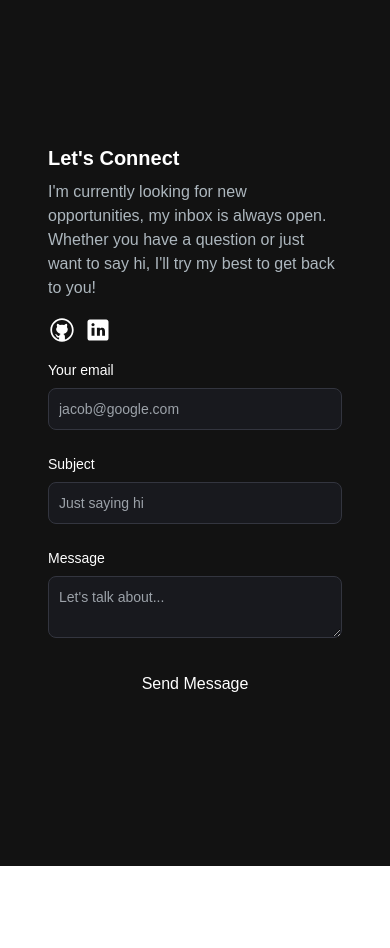
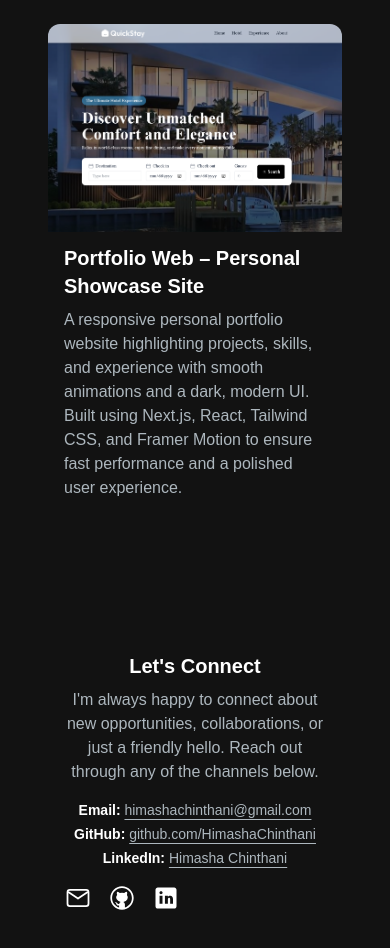
Before and after one commit to HimashaChinthani/my-Portfolio, a Next.js app: page / in a window 390 px wide. Shown: the part 4740-5688 px from the top of the page. Before the commit the page ends 5606 px from the top, so only its background shows below. Built offline with nearby package versions, Linux system fonts and the light colour scheme.

Commit message:
update contact section and add sample new web project

```diff
--- a/app/components/EmailSection.jsx
+++ b/app/components/EmailSection.jsx
@@ -1,141 +1,80 @@
 "use client";
-import React, { useState } from "react";
+import React from "react";
 import Link from "next/link";
 import Image from "next/image";
 
 const EmailSection = () => {
-  const [emailSubmitted, setEmailSubmitted] = useState(false);
-  const [emailError, setEmailError] = useState(null);
-
-  const handleSubmit = async (e) => {
-    e.preventDefault();
-    const data = {
-      email: e.target.email.value,
-      subject: e.target.subject.value,
-      message: e.target.message.value,
-    };
-    const JSONdata = JSON.stringify(data);
-    const endpoint = "/api/send";
-
-    // Form the request for sending data to the server.
-    const options = {
-      // The method is POST because we are sending data.
-      method: "POST",
-      // Tell the server we're sending JSON.
-      headers: {
-        "Content-Type": "application/json",
-      },
-      // Body of the request is the JSON data we created above.
-      body: JSONdata,
-    };
-
-    try {
-      const response = await fetch(endpoint, options);
-      const resData = await response.json();
-
-      console.log('[client] /api/send response', response.status, resData);
-
-      if (response.status === 200 && resData && resData.success) {
-        setEmailSubmitted(true);
-        setEmailError(null);
-      } else {
-        // surface error to user
-        const errMsg = (resData && (resData.error || JSON.stringify(resData))) || 'Unknown error';
-        setEmailError(errMsg);
-        console.error('[client] failed to send email:', errMsg);
-      }
-    } catch (err) {
-      setEmailError(String(err));
-      console.error('[client] request failed', err);
-    }
-  };
-
   return (
     <section
       id="contact"
-      className="grid md:grid-cols-2 my-12 md:my-12 py-24 gap-4 relative"
+      className="my-12 md:my-12 py-24 px-4 md:px-0 relative flex flex-col items-center md:items-start"
     >
-  <div className="bg-[radial-gradient(ellipse_at_center,var(--tw-gradient-stops))] from-primary-900 to-transparent rounded-full h-80 w-80 z-0 blur-lg absolute top-3/4 -left-4 transform -translate-x-1/2 -translate-1/2"></div>
-      <div className="z-10">
-        <h5 className="text-xl font-bold text-white my-2">
+  <div className="bg-[radial-gradient(ellipse_at_center,var(--tw-gradient-stops))] from-primary-900 to-transparent rounded-full h-80 w-80 z-0 blur-lg absolute top-3/4 -left-10 transform -translate-y-1/2"></div>
+      <div className="z-10 flex flex-col justify-center max-w-xl md:ml-20 text-center md:text-left">
+        <h5 className="text-xl md:text-2xl font-bold text-white my-2">
           Let&apos;s Connect
         </h5>
         <p className="text-[#ADB7BE] mb-4 max-w-md">
-          {" "}
-          I&apos;m currently looking for new opportunities, my inbox is always
-          open. Whether you have a question or just want to say hi, I&apos;ll
-          try my best to get back to you!
+          I&apos;m always happy to connect about new opportunities,
+          collaborations, or just a friendly hello. Reach out through any of
+          the channels below.
         </p>
-        <div className="socials flex flex-row gap-2">
-          <Link href="https://github.com/HimashaChinthani" aria-label="Github">
+        <div className="mb-4 text-sm text-[#ADB7BE] space-y-1">
+          <p>
+            <span className="font-semibold text-white">Email:</span>{" "}
+            <a
+              href="mailto:himashachinthani@gmail.com"
+              className="hover:text-white underline underline-offset-4"
+            >
+              himashachinthani@gmail.com
+            </a>
+          </p>
+          <p>
+            <span className="font-semibold text-white">GitHub:</span>{" "}
+            <a
+              href="https://github.com/HimashaChinthani"
+              target="_blank"
+              rel="noopener noreferrer"
+              className="hover:text-white underline underline-offset-4"
+            >
+              github.com/HimashaChinthani
+            </a>
+          </p>
+          <p>
+            <span className="font-semibold text-white">LinkedIn:</span>{" "}
+            <a
+              href="https://www.linkedin.com/in/himasha-chinthani-882076293/"
+              target="_blank"
+              rel="noopener noreferrer"
+              className="hover:text-white underline underline-offset-4"
+            >
+              Himasha Chinthani
+            </a>
+          </p>
+        </div>
+        <div className="socials flex flex-row items-center gap-4">
+          <Link
+            href="mailto:himashachinthani23@gmail.com"
+            aria-label="Email"
+            className="hover:scale-110 transition-transform"
+          >
+            <Image src="/email-icon.svg" alt="Email Icon" width={28} height={28} />
+          </Link>
+          <Link
+            href="https://github.com/HimashaChinthani"
+            aria-label="Github"
+            className="hover:scale-110 transition-transform"
+          >
             <Image src="/github-icon.svg" alt="Github Icon" width={28} height={28} />
           </Link>
-          <Link href="https://www.linkedin.com/in/himasha-chinthani-882076293/" aria-label="LinkedIn">
+          <Link
+            href="https://www.linkedin.com/in/himasha-chinthani-882076293/"
+            aria-label="LinkedIn"
+            className="hover:scale-110 transition-transform"
+          >
             <Image src="/linkedin-icon.svg" alt="Linkedin Icon" width={28} height={28} />
           </Link>
         </div>
-      </div>
-      <div>
-        {emailSubmitted ? (
-          <p className="text-green-500 text-sm mt-2">
-            Email sent successfully!
-          </p>
-        ) : (
-          <form className="flex flex-col" onSubmit={handleSubmit}>
-            <div className="mb-6">
-              <label
-                htmlFor="email"
-                className="text-white block mb-2 text-sm font-medium"
-              >
-                Your email
-              </label>
-              <input
-                name="email"
-                type="email"
-                id="email"
-                required
-                className="bg-[#18191E] border border-[#33353F] placeholder-[#9CA2A9] text-gray-100 text-sm rounded-lg block w-full p-2.5"
-                placeholder="jacob@google.com"
-              />
-            </div>
-            <div className="mb-6">
-              <label
-                htmlFor="subject"
-                className="text-white block text-sm mb-2 font-medium"
-              >
-                Subject
-              </label>
-              <input
-                name="subject"
-                type="text"
-                id="subject"
-                required
-                className="bg-[#18191E] border border-[#33353F] placeholder-[#9CA2A9] text-gray-100 text-sm rounded-lg block w-full p-2.5"
-                placeholder="Just saying hi"
-              />
-            </div>
-            <div className="mb-6">
-              <label
-                htmlFor="message"
-                className="text-white block text-sm mb-2 font-medium"
-              >
-                Message
-              </label>
-              <textarea
-                name="message"
-                id="message"
-                className="bg-[#18191E] border border-[#33353F] placeholder-[#9CA2A9] text-gray-100 text-sm rounded-lg block w-full p-2.5"
-                placeholder="Let's talk about..."
-              />
-            </div>
-            <button
-              type="submit"
-              className="bg-primary-500 hover:bg-primary-600 text-white font-medium py-2.5 px-5 rounded-lg w-full"
-            >
-              Send Message
-            </button>
-          </form>
-        )}
       </div>
     </section>
   );
--- a/app/components/HeroSection.jsx
+++ b/app/components/HeroSection.jsx
@@ -65,7 +65,7 @@ const HeroSection = () => {
         </div>
 
         {/* Right Image Section */}
-        <div className='col-span-5 flex justify-center sm:justify-end items-center'>
+        <div className='col-span-5 flex justify-center sm:justify-start items-center sm:pl-10'>
           <div className='relative rounded-full bg-[#181818] w-[300px] h-[300px] flex items-center justify-center overflow-hidden shadow-lg'>
             <Image
               src="/images/hima2.png"
--- a/app/components/ProjectsSection.jsx
+++ b/app/components/ProjectsSection.jsx
@@ -26,6 +26,7 @@ const projectsData = [
     gitUrl: "https://github.com/HimashaChinthani/Parlimate-Project.git",
     previewUrl: "/",
   },
+
   {
     id: 3,
     title: " StayEase– Hotel Booking Platform",
@@ -42,6 +43,16 @@ const projectsData = [
     image: "/images/projects/4.png",
     tag: ["All", "Mobile"],
     gitUrl: "https://github.com/HimashaChinthani/Flutter_chat_app.git",
+    previewUrl: "/",
+  },
+  {
+    id: 5,
+    title: " Portfolio Web – Personal Showcase Site",
+    description:
+      "A responsive personal portfolio website highlighting projects, skills, and experience with smooth animations and a dark, modern UI. Built using Next.js, React, Tailwind CSS, and Framer Motion to ensure fast performance and a polished user experience.",
+    image: "/images/projects/3.png",
+    tag: ["All", "Web"],
+    gitUrl: "https://github.com/HimashaChinthani/Portfolio-Website-Sample",
     previewUrl: "/",
   },
 
--- a/package.json
+++ b/package.json
@@ -24,6 +24,7 @@
     "@types/node": "^20",
     "@types/react": "^19",
     "@types/react-dom": "^19",
+    "baseline-browser-mapping": "^2.9.11",
     "eslint": "^9",
     "eslint-config-next": "16.0.0",
     "tailwindcss": "^4",
```
Also changed, not shown: public/email-icon.svg (added), 1 other file (tests, documents, lock files or other folders).
